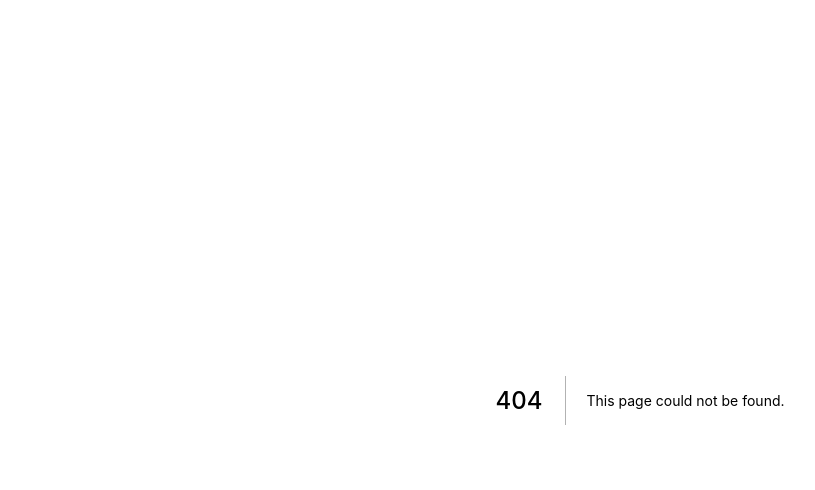
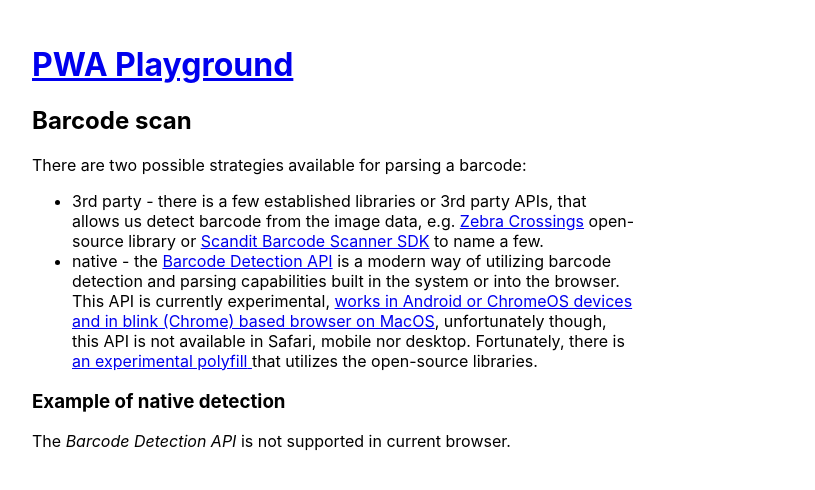
Before and after one commit to czabaj/pwa-playground, a Next.js app: page /barcode-scan in a window 1280 px wide. Before the commit this address had no page. Shown: the top 490 px of the page, without its empty margins (0-815 px from the left). Built offline with nearby package versions, Linux system fonts and the light colour scheme; what @googlemaps/react-wrapper would draw is missing.

Commit message:
feat: Add Barcode Scan page

```diff
--- /dev/null
+++ b/pages/barcode-scan.tsx
@@ -0,0 +1,100 @@
+import once from "lodash/once";
+import React from "react";
+
+import { LayoutDocs } from "../components/LayoutDocs";
+import listClasses from "../styles/list.module.scss";
+
+type BarcodeDetector = {
+  getSupportedFormats: () => Promise<string[]>;
+};
+
+const nativeBarcodeDetectorAvailable =
+  typeof window !== `undefined` && `BarcodeDetector` in window;
+
+const getBarcodeDetector = once(
+  (): Promise<BarcodeDetector> =>
+    nativeBarcodeDetectorAvailable
+      ? Promise.resolve((window as any).BarcodeDetector)
+      : import("barcode-detector" as any).then(
+          (barcodeDetectorModule) => barcodeDetectorModule.default as any
+        )
+);
+
+const NativeBarcodeDetectorExample = () => {
+  const [supportedFormats, setSupportedFormats] = React.useState<
+    readonly string[]
+  >([]);
+  React.useEffect(() => {
+    (window as any).BarcodeDetector.getSupportedFormats().then(
+      (formats: string[]) => {
+        setSupportedFormats(formats);
+      }
+    );
+  }, []);
+
+  return (
+    <>
+      <p>Barcode detection available, supported formats</p>
+      <ol
+        aria-label="list of barcode formats supported by current device"
+        className={listClasses.inline}
+      >
+        {supportedFormats.map((format) => (
+          <li key={format}>{format}</li>
+        ))}
+      </ol>
+    </>
+  );
+};
+
+export const BarcodeScan = () => {
+  return (
+    <LayoutDocs>
+      <h2>Barcode scan</h2>
+      <p>There are two possible strategies available for parsing a barcode:</p>
+      <ul>
+        <li>
+          3rd party - there is a few established libraries or 3rd party APIs,
+          that allows us detect barcode from the image data, e.g.{" "}
+          <a href="https://www.npmjs.com/package/@zxing/library">
+            Zebra Crossings
+          </a>{" "}
+          open-source library or{" "}
+          <a href="https://docs.scandit.com/stable/web/">
+            Scandit Barcode Scanner SDK
+          </a>{" "}
+          to name a few.
+        </li>
+        <li>
+          native - the{" "}
+          <a href="https://developer.mozilla.org/en-US/docs/Web/API/Barcode_Detection_API">
+            Barcode Detection API
+          </a>{" "}
+          is a modern way of utilizing barcode detection and parsing
+          capabilities built in the system or into the browser. This API is
+          currently experimental,{" "}
+          <a href="https://caniuse.com/?search=BarcodeDetector">
+            works in Android or ChromeOS devices and in blink (Chrome) based
+            browser on MacOS
+          </a>
+          , unfortunately though, this API is not available in Safari, mobile
+          nor desktop. Fortunately, there is{" "}
+          <a href="https://github.com/gruhn/barcode-detector">
+            an experimental polyfill{" "}
+          </a>{" "}
+          that utilizes the open-source libraries.
+        </li>
+      </ul>
+      <h3>Example of native detection</h3>
+      {!nativeBarcodeDetectorAvailable ? (
+        <>
+          The <i>Barcode Detection API</i> is not supported in current browser.
+        </>
+      ) : (
+        <NativeBarcodeDetectorExample />
+      )}
+    </LayoutDocs>
+  );
+};
+
+export default BarcodeScan;
--- a/pages/demo.tsx
+++ b/pages/demo.tsx
@@ -93,8 +93,6 @@ const manifest: Manifest = {
     },
   ],
 };
-
-const photos = new Map<string, Img>();
 
 const manifestLatLng = manifest.points.map(({ location }) =>
   geoPositionToLatLng({ coords: location as any })
--- /dev/null
+++ b/styles/list.module.scss
@@ -0,0 +1,17 @@
+%resetList {
+  list-style: none;
+  padding: 0;
+  margin: 0;
+}
+
+:where(ol, ul).inline {
+  @extend %resetList;
+
+  & > li {
+    display: inline;
+  }
+
+  & > li + li::before {
+    content: ", ";
+  }
+}
```
Also changed, not shown: package.json (+14 -10 lines), pages/index.tsx (+11 -3 lines), 1 other file (tests, documents, lock files or other folders).
